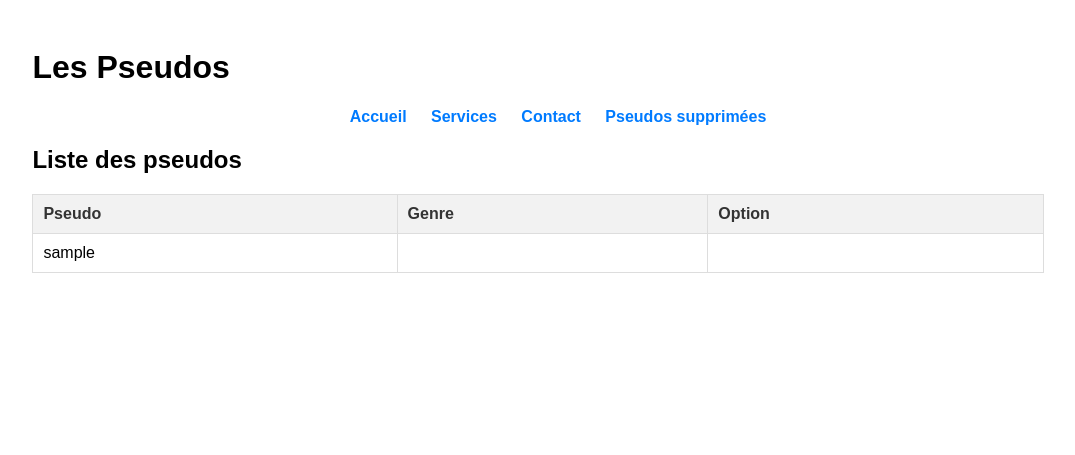
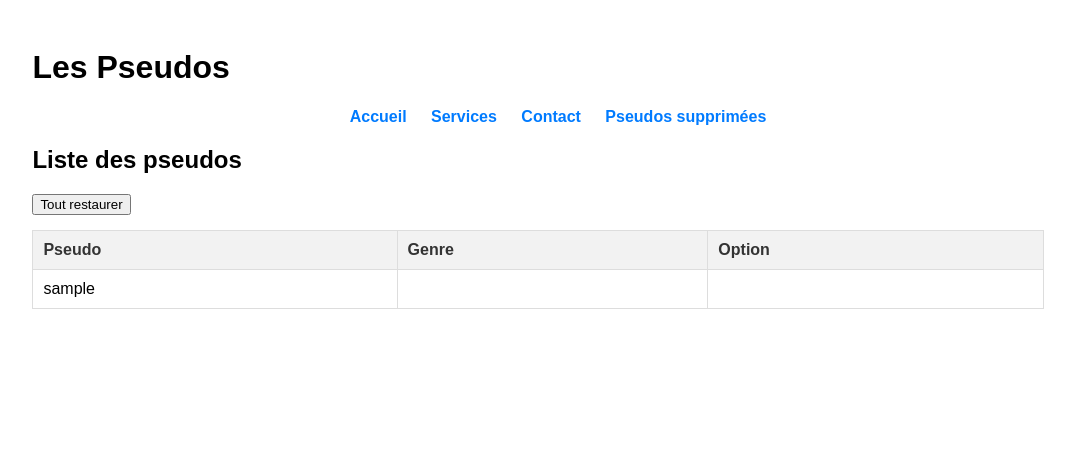
Before and after one commit to JeremyGfeller1/ict151_videogames, a PHP site: template views/pseudo/showDeletedPseudos.php in a window 1280 px wide. Shown: the top 455 px of the page, without its empty margins (102-1177 px from the left). Run offline with PHP 8.4, Linux system fonts and the light colour scheme; the template is opened without the code that fills it: most values are stand-ins (such as "Sample title", 1, 10 or a date in 2020).

Commit message:
Restore all pseudos

```diff
--- a/views/pseudo/restorePseudo.php
+++ b/views/pseudo/restorePseudo.php
@@ -7,5 +7,7 @@ if (isset($_SESSION['is_admin']) && $_SESSION['is_admin'] == 1) {
   if (isset($_GET['idPseudo'])) {
     $id = $_GET['idPseudo'];
     $pseudoController->restorePseudo($id);
+  } else {
+    $pseudoController->restoreAllPseudos();
   }
 }
--- a/views/pseudo/showDeletedPseudos.php
+++ b/views/pseudo/showDeletedPseudos.php
@@ -22,6 +22,14 @@
 
             <!-- Sous-titre -->
             <h2>Liste des pseudos</h2>
+
+            <div class="flex">
+                <div class="w1-2">
+                    <a href="restorePseudo.php">
+                        <button>Tout restaurer</button>
+                    </a>
+                </div>
+            </div>
 
             <!-- Tableau des pseudos -->
             <table>
```
Also changed, not shown: controllers/PseudoController.php (+7 -0 lines), models/Pseudo.php (+12 -2 lines).
